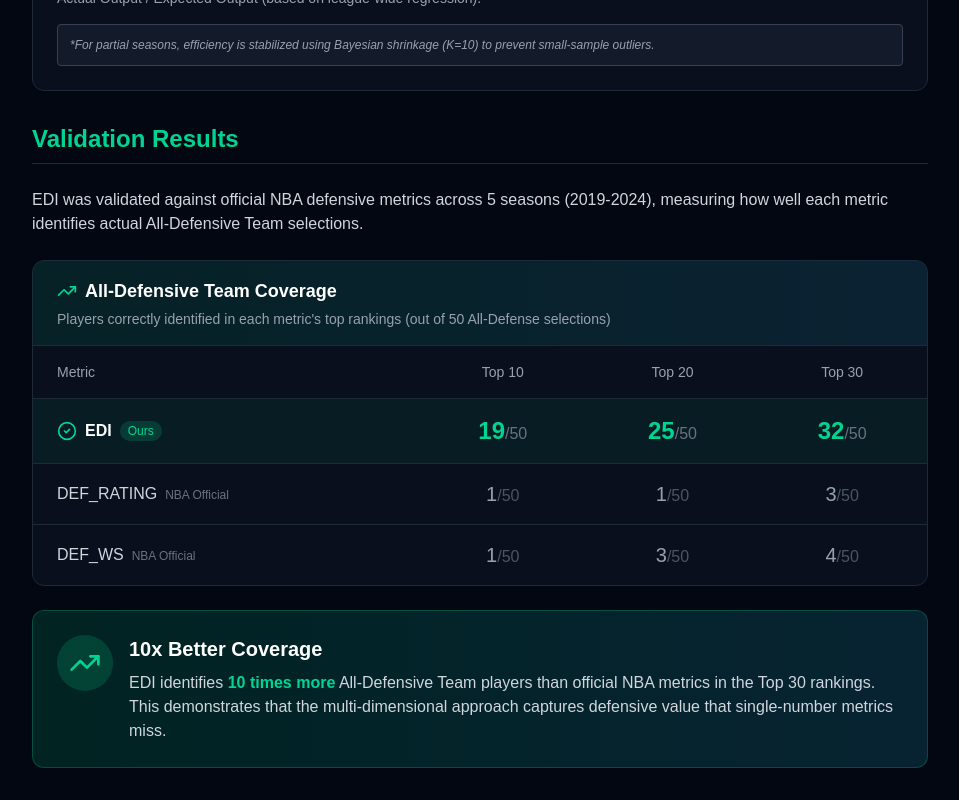
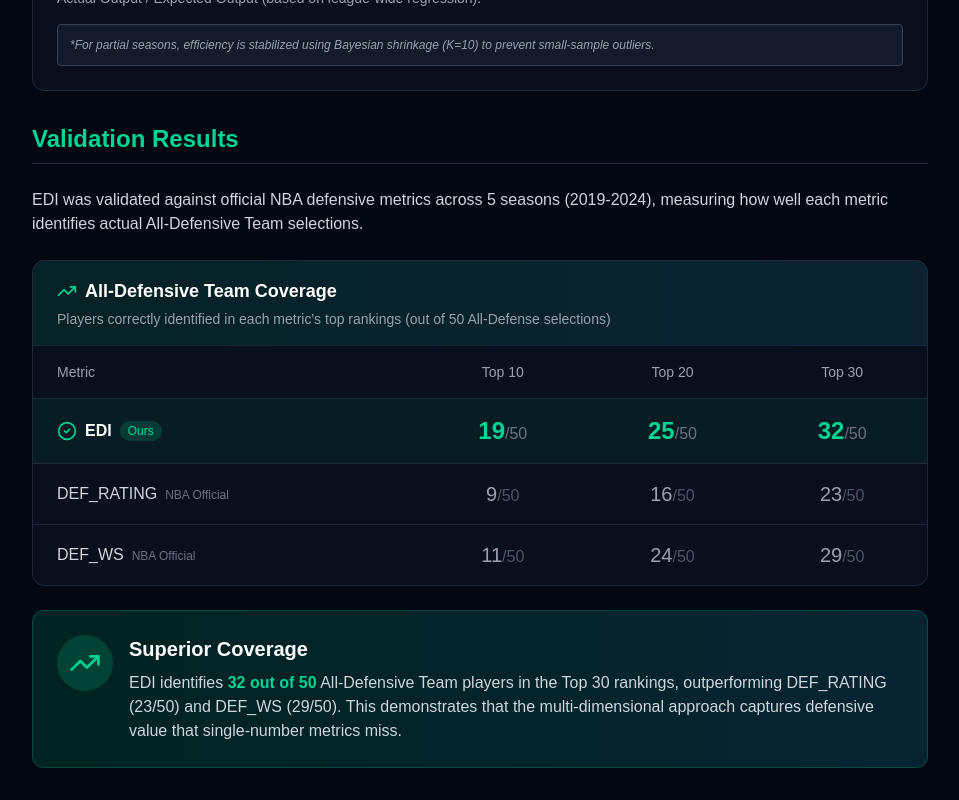
Before and after one commit to garroshub/NBA-Enhanced-Defensive-Index, a Next.js app in the folder web/: page /NBA-Defensive-Index/methodology in a window 1280 px wide. Shown: the part 1561-2361 px from the top of the page, without its empty margins (160-1119 px from the left). Built offline with nearby package versions, Linux system fonts and the light colour scheme.

Commit message:
feat: update validation data, add EDI differentiators and limitations, rename to Enhanced

```diff
--- a/web/app/layout.tsx
+++ b/web/app/layout.tsx
@@ -13,8 +13,8 @@ const geistMono = Geist_Mono({
 });
 
 export const metadata: Metadata = {
-  title: "NBA Defensive Index | Elite Defensive Metrics",
-  description: "Advanced NBA defensive statistics and rankings using the Elite Defensive Index (EDI) metric.",
+  title: "NBA Enhanced Defensive Index | EDI",
+  description: "Advanced NBA defensive statistics and rankings using the Enhanced Defensive Index (EDI) - a 5-dimensional Bayesian framework.",
 };
 
 export default function RootLayout({
--- a/web/app/methodology/page.tsx
+++ b/web/app/methodology/page.tsx
@@ -188,15 +188,15 @@ export default function Methodology() {
                       <span className="text-xs text-gray-500 ml-2">NBA Official</span>
                     </td>
                     <td className="px-6 py-4 text-center">
-                      <span className="text-xl font-medium text-gray-400">1</span>
+                      <span className="text-xl font-medium text-gray-400">9</span>
                       <span className="text-gray-600">/50</span>
                     </td>
                     <td className="px-6 py-4 text-center">
-                      <span className="text-xl font-medium text-gray-400">1</span>
+                      <span className="text-xl font-medium text-gray-400">16</span>
                       <span className="text-gray-600">/50</span>
                     </td>
                     <td className="px-6 py-4 text-center">
-                      <span className="text-xl font-medium text-gray-400">3</span>
+                      <span className="text-xl font-medium text-gray-400">23</span>
                       <span className="text-gray-600">/50</span>
                     </td>
                   </tr>
@@ -206,15 +206,15 @@ export default function Methodology() {
                       <span className="text-xs text-gray-500 ml-2">NBA Official</span>
                     </td>
                     <td className="px-6 py-4 text-center">
-                      <span className="text-xl font-medium text-gray-400">1</span>
+                      <span className="text-xl font-medium text-gray-400">11</span>
                       <span className="text-gray-600">/50</span>
                     </td>
                     <td className="px-6 py-4 text-center">
-                      <span className="text-xl font-medium text-gray-400">3</span>
+                      <span className="text-xl font-medium text-gray-400">24</span>
                       <span className="text-gray-600">/50</span>
                     </td>
                     <td className="px-6 py-4 text-center">
-                      <span className="text-xl font-medium text-gray-400">4</span>
+                      <span className="text-xl font-medium text-gray-400">29</span>
                       <span className="text-gray-600">/50</span>
                     </td>
                   </tr>
@@ -230,9 +230,9 @@ export default function Methodology() {
                 <TrendingUp className="w-8 h-8 text-emerald-400" />
               </div>
               <div>
-                <h4 className="text-xl font-bold text-white mb-2">10x Better Coverage</h4>
+                <h4 className="text-xl font-bold text-white mb-2">Superior Coverage</h4>
                 <p className="text-gray-300">
-                  EDI identifies <span className="text-emerald-400 font-bold">10 times more</span> All-Defensive Team players than official NBA metrics in the Top 30 rankings. This demonstrates that the multi-dimensional approach captures defensive value that single-number metrics miss.
+                  EDI identifies <span className="text-emerald-400 font-bold">32 out of 50</span> All-Defensive Team players in the Top 30 rankings, outperforming DEF_RATING (23/50) and DEF_WS (29/50). This demonstrates that the multi-dimensional approach captures defensive value that single-number metrics miss.
                 </p>
               </div>
             </div>
--- a/web/app/page.tsx
+++ b/web/app/page.tsx
@@ -26,7 +26,7 @@ export default function Home() {
             <div className="flex items-center gap-3">
               <Shield className="w-10 h-10 text-emerald-500" />
               <h1 className="text-3xl sm:text-4xl font-bold bg-gradient-to-r from-emerald-400 to-cyan-400 bg-clip-text text-transparent">
-                NBA Defensive Index
+                NBA Enhanced Defensive Index
               </h1>
             </div>
             <Link
```
Also changed, not shown: 1 other file (tests, documents, lock files or other folders).
